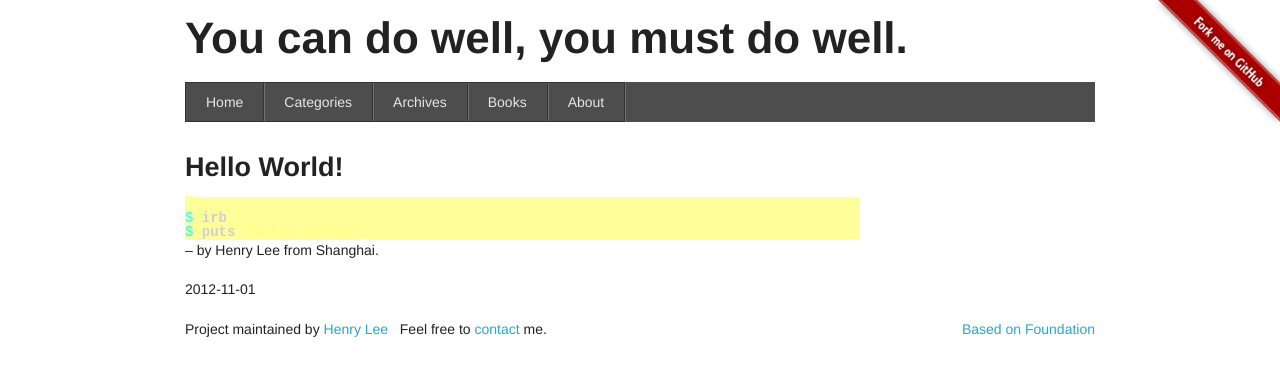
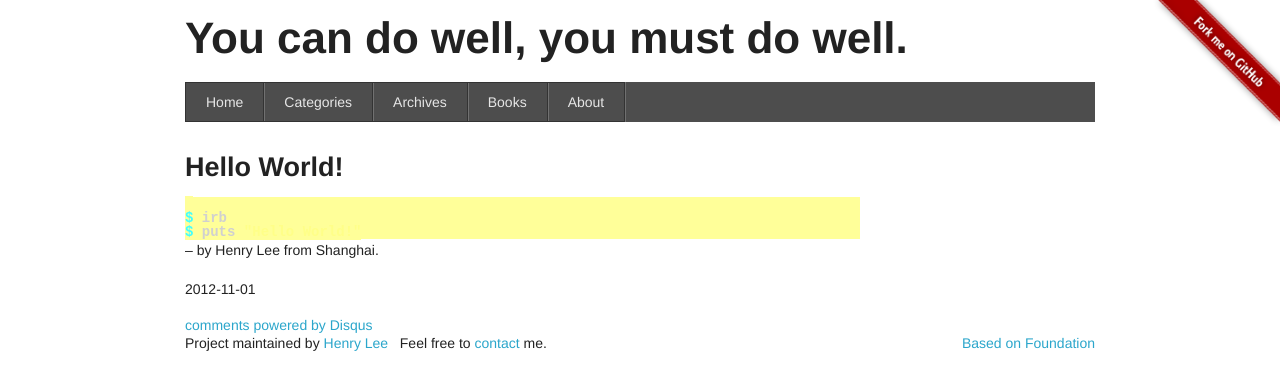
Before and after one commit to manageyp/manageyp.github.com, a Jekyll site: the page built from _posts/2012-11-01-hello-world.md, in a window 1280 px wide. Shown: the top 390 px of the page. Built offline with Jekyll 4.4.1, drawn with Linux system fonts in a browser that asks for light colours; nearby versions of some CDN libraries; comment, search, counter and statistics services are not loaded; part of the change alters nothing that is shown.

Commit message:
[Change] disqus comments settings

```diff
--- a/_config.yml
+++ b/_config.yml
@@ -2,8 +2,3 @@ title: You can do well, you must do well.
 author: Henry Lee
 email: manageyp@gmail.com
 copyright: Designed by <a href="https://github.com/manageyp">Henry Lee</a>
-
-comments :
-  provider : disqus
-  disqus :
-    short_name : henryleeblog
--- a/_layouts/post.html
+++ b/_layouts/post.html
@@ -5,4 +5,20 @@ layout: default
   <h3>{{ page.title }}</h3>
   {{ content }}
   <p>{{ page.record_on }}</p>
+
+ <div id="disqus_thread"></div>
+  <script type="text/javascript">
+      /* * * CONFIGURATION VARIABLES: EDIT BEFORE PASTING INTO YOUR WEBPAGE * * */
+      var disqus_shortname = 'manageyp'; // required: replace example with your forum shortname
+
+      /* * * DON'T EDIT BELOW THIS LINE * * */
+      (function() {
+          var dsq = document.createElement('script'); dsq.type = 'text/javascript'; dsq.async = true;
+          dsq.src = '//' + disqus_shortname + '.disqus.com/embed.js';
+          (document.getElementsByTagName('head')[0] || document.getElementsByTagName('body')[0]).appendChild(dsq);
+      })();
+  </script>
+  <noscript>Please enable JavaScript to view the <a href="http://disqus.com/?ref_noscript">comments powered by Disqus.</a></noscript>
+  <a href="http://disqus.com" class="dsq-brlink">comments powered by <span class="logo-disqus">Disqus</span></a>
+
 </div>
```
